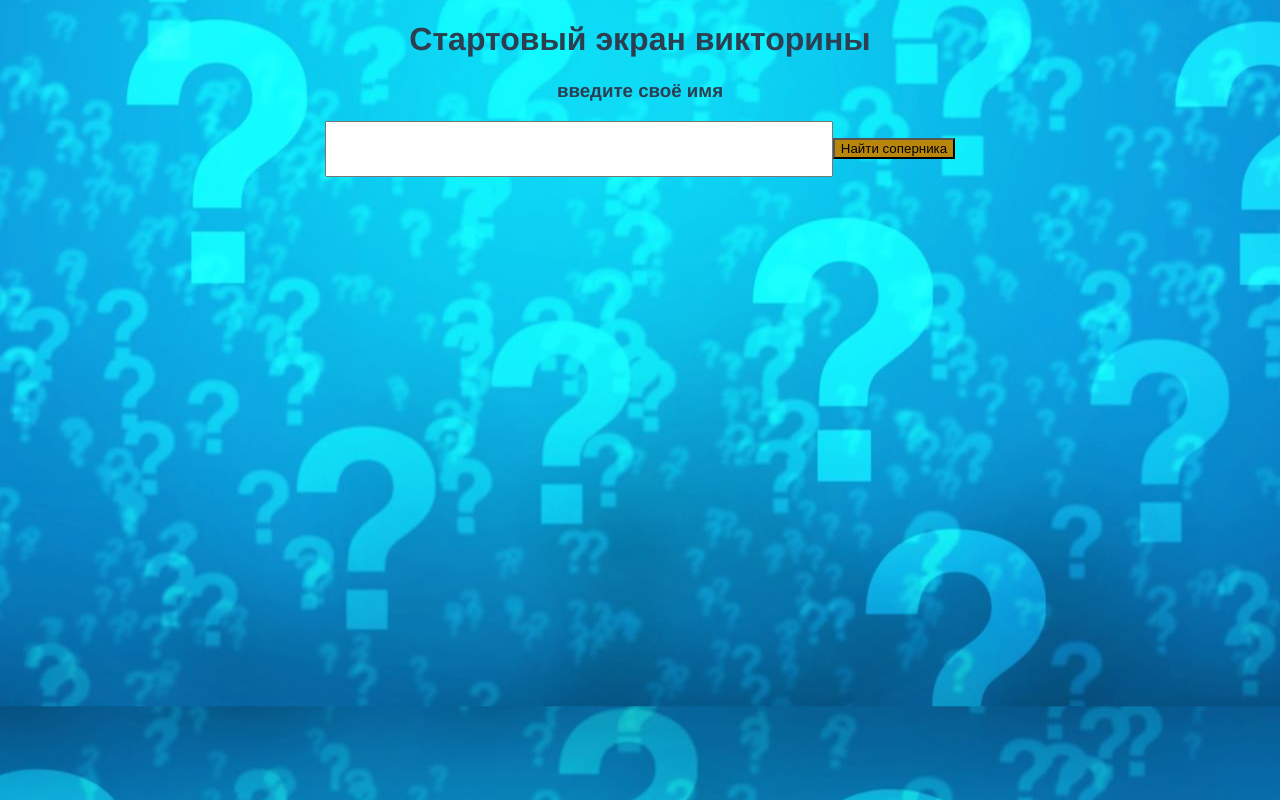
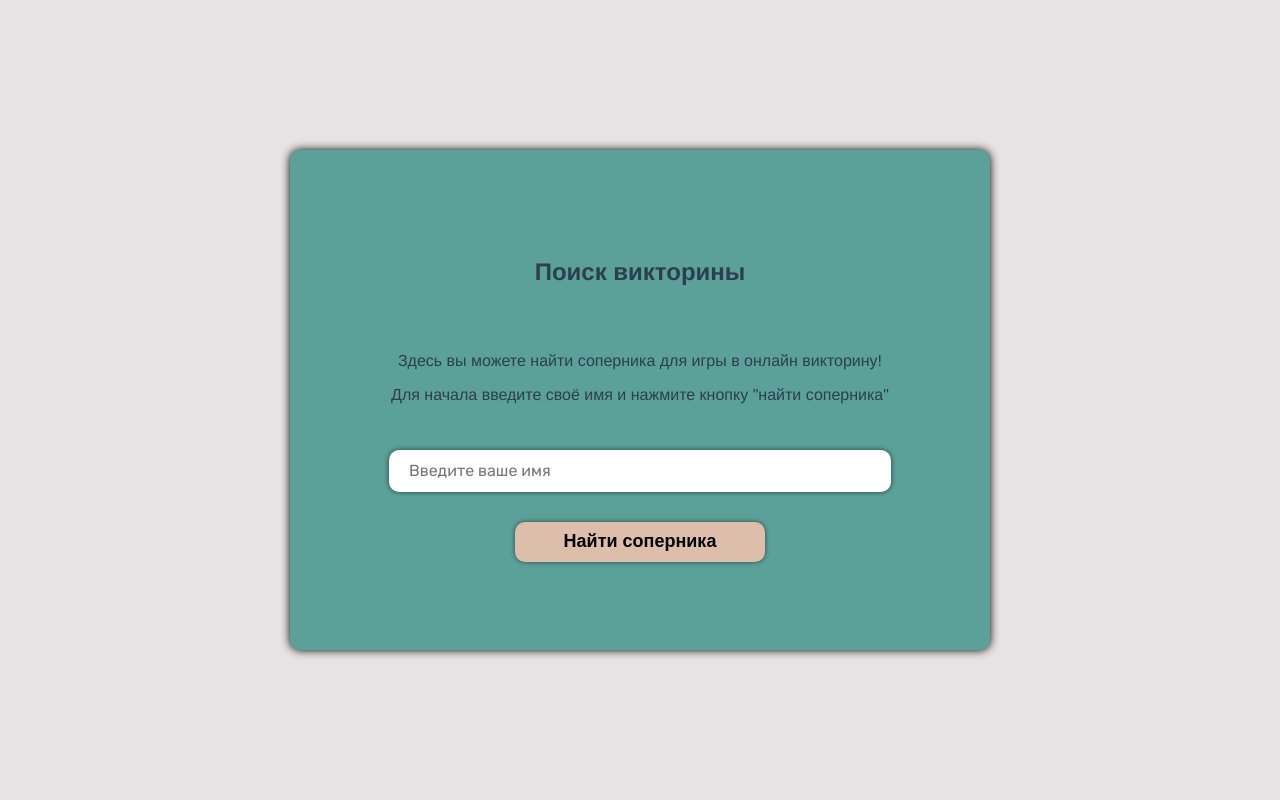
Before and after one commit to petrznam/quiz, a Vue app: page / in a window 1280 px wide. Built offline with nearby package versions, Linux system fonts and the light colour scheme.

Commit message:
Стилизовал главный экран

```diff
--- a/src/App.vue
+++ b/src/App.vue
@@ -3,12 +3,20 @@
 </template>
 
 <style>
+body{
+  margin: 0;
+}
 #app {
   font-family: Avenir, Helvetica, Arial, sans-serif;
   -webkit-font-smoothing: antialiased;
   -moz-osx-font-smoothing: grayscale;
   text-align: center;
   color: #2c3e50;
+  height: 100vh;
+  display: flex;
+  justify-content: center;
+  align-items: center;
+  background-color: #E5E3E4;
 }
 
 nav {
--- a/src/router/index.js
+++ b/src/router/index.js
@@ -5,6 +5,11 @@ const routes = [
     path: '/',
     name: 'start',
     component: () => import('../views/StartView.vue')
+  },
+  {
+    path: '/quiz',
+    name: 'quiz',
+    component: () => import('../views/QuizView.vue')
   },
 ]
 
--- /dev/null
+++ b/src/views/QuizView.vue
@@ -0,0 +1,9 @@
+<template>
+    <h1>Викторина</h1>
+</template>
+
+<script>
+export default{
+
+}
+</script>
--- a/src/views/StartView.vue
+++ b/src/views/StartView.vue
@@ -1,31 +1,58 @@
 <template>
-    <h1>Стартовый экран викторины</h1>
-    <h3>введите своё имя</h3>
-    <input class="name-input" type="text" v-model="name">
-    <button class="button">Найти соперника</button>
+    <main>
+        <h2>Поиск викторины</h2>
+        <div>
+            <p>Здесь вы можете найти соперника для игры в онлайн викторину!</p>
+            <p>Для начала введите своё имя и нажмите кнопку "найти соперника"</p>
+        </div>
+        <input class="name-input" type="text" v-model="name" placeholder="Введите ваше имя">
+        <button class="button">Найти соперника</button>
+    </main>
 </template>
 <script>
 export default{
-      created(){
-          document.getElementsByTagName('html')[0].style.background = `url(${require('../assets/68e53a77-c2f3-5f2a-a376-d2ac0d61e91b.jpg')})center`
-      },
- data(){
-    return{
-        name: ""
+    data(){
+        return{
+            name: ""
+        }
     }
- }
 }
 </script>
 <style scoped>
 @import url('https://fonts.googleapis.com/css2?family=Rubik:ital,wght@0,300..900;1,300..900&display=swap');
+main{
+    width: 700px;
+    height: 500px;
+    background-color: #5BA199;
+    border-radius: 10px;
+    box-shadow: 0 0 10px black;
+
+    display: flex;
+    flex-direction: column;
+    justify-content: center;
+    align-items: center;
+    gap: 30px;
+}
 .name-input{
-    width: 500px;
-    height: 50px;
+    width: 480px;
+    height: 40px;
     font-family: "Rubik", sans-serif;
+    border-radius: 10px;
+    border:none;
+    box-shadow: 0 0 5px rgba(0, 0, 0, 0.63);
+    outline: none;
+    padding-left: 20px;
+    font-size: 16px;
+}
+.button{
+    background-color: #DDBEAA;
+    width: 250px;
+    height: 40px;
+    border: none;
+    border-radius: 10px;
+    font-weight: 700;
+    font-size: 18px;
+    box-shadow: 0 0 5px rgba(0, 0, 0, 0.555);
+    cursor: pointer;
 }
 </style>
-<style scoped>
-.button{
-    background-color: darkgoldenrod;
-}
-</style>
```
